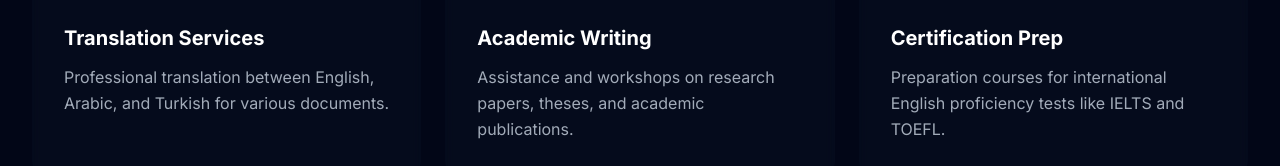
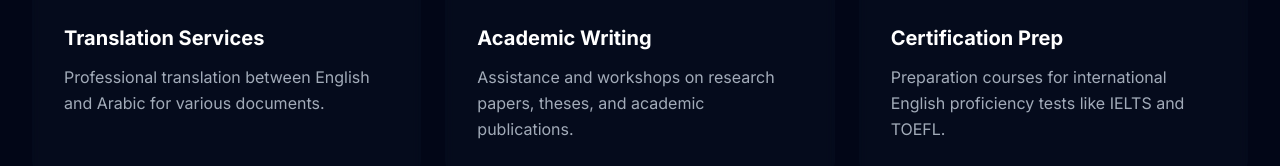
Before and after one commit to Hamoudibenarba25/HamoudiBenarba, a React (Vite) app: page / in a window 1280 px wide. Shown: the part 4663-4829 px from the top of the page. Built offline with nearby package versions, Linux system fonts and the light colour scheme.

Commit message:
Updated Services

```diff
--- a/src/components/Services.tsx
+++ b/src/components/Services.tsx
@@ -27,7 +27,7 @@
   },
   {
     name: 'Translation Services',
-    description: 'Professional translation between English, Arabic, and Turkish for various documents.',
+    description: 'Professional translation between English and Arabic for various documents.',
     icon: RiTranslate,
     color: '#10B981', // Green
   },
```
